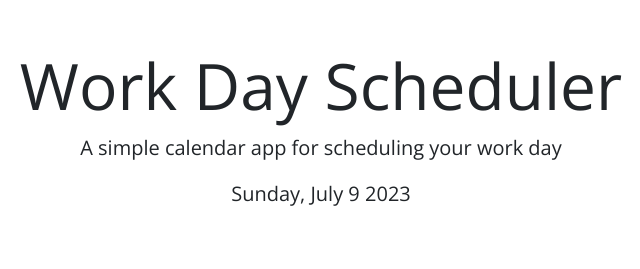
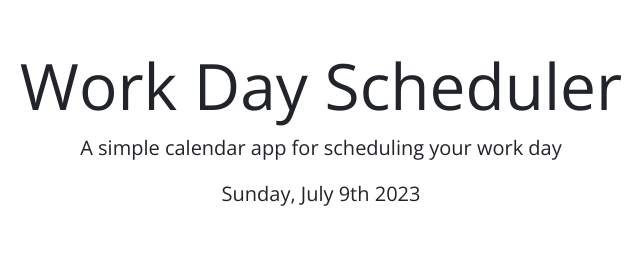
Before and after one commit to Jlausier/Scheduler, a plain HTML site: page index.html in a window 1280 px wide. Shown: the top 269 px of the page, 319-959 px from the left. Drawn offline with nearby package versions, Linux system fonts and the light colour scheme.

Commit message:
got ordinal to work

```diff
--- a/index.html
+++ b/index.html
@@ -114,6 +114,9 @@
       integrity="sha256-iu/zLUB+QgISXBLCW/mcDi/rnf4m4uEDO0wauy76x7U="
       crossorigin="anonymous"
     ></script>
+    <script src="https://cdn.jsdelivr.net/npm/dayjs@1.11.3/plugin/advancedFormat.js"></script>
+    <script>dayjs.extend(window.dayjs_plugin_advancedFormat);
+    </script>
 
     <script src="script.js"></script>
   </body>
--- a/script.js
+++ b/script.js
@@ -3,7 +3,7 @@
 // in the html.
 
  // TODO: Add code to display the current date in the header of the pag
-var todaysDate = dayjs().format('dddd, MMMM D YYYY');
+var todaysDate = dayjs().format('dddd, MMMM Do YYYY');
 $("#currentDay").html(todaysDate)
 
 
```
